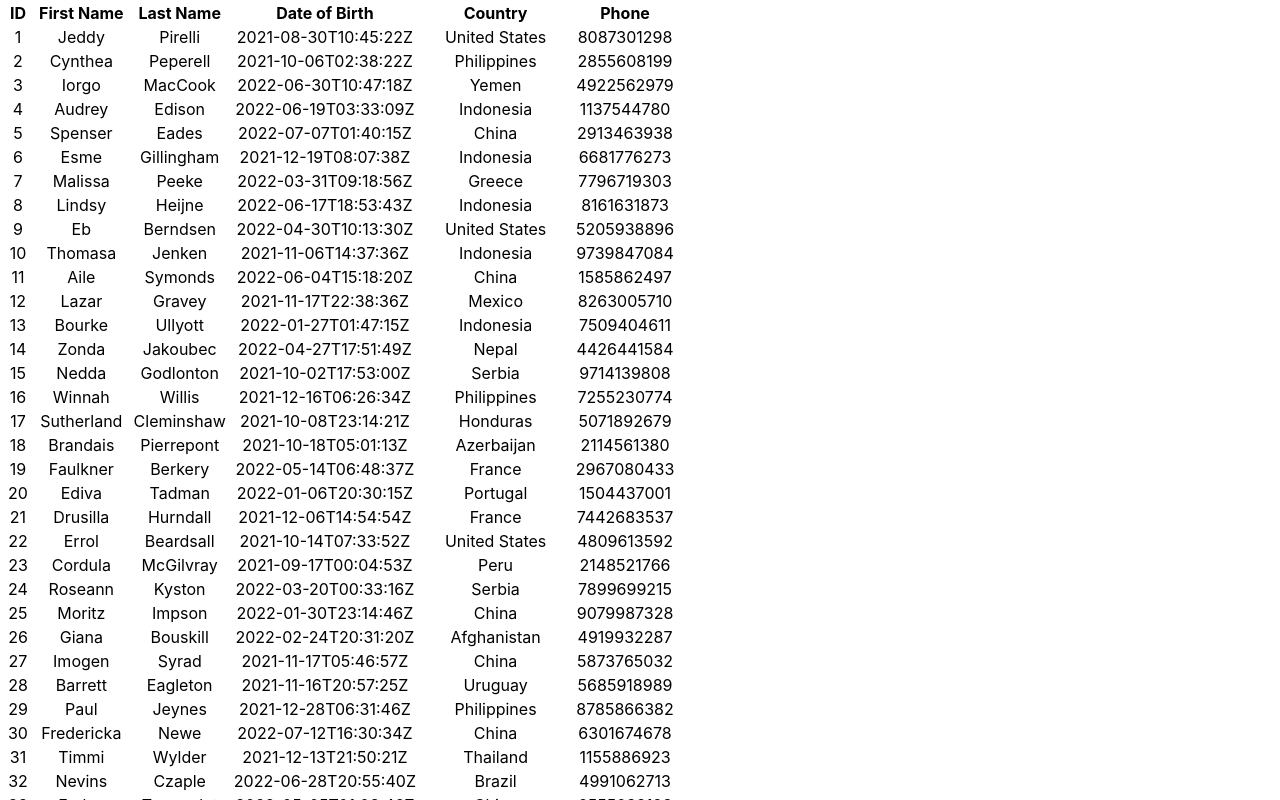
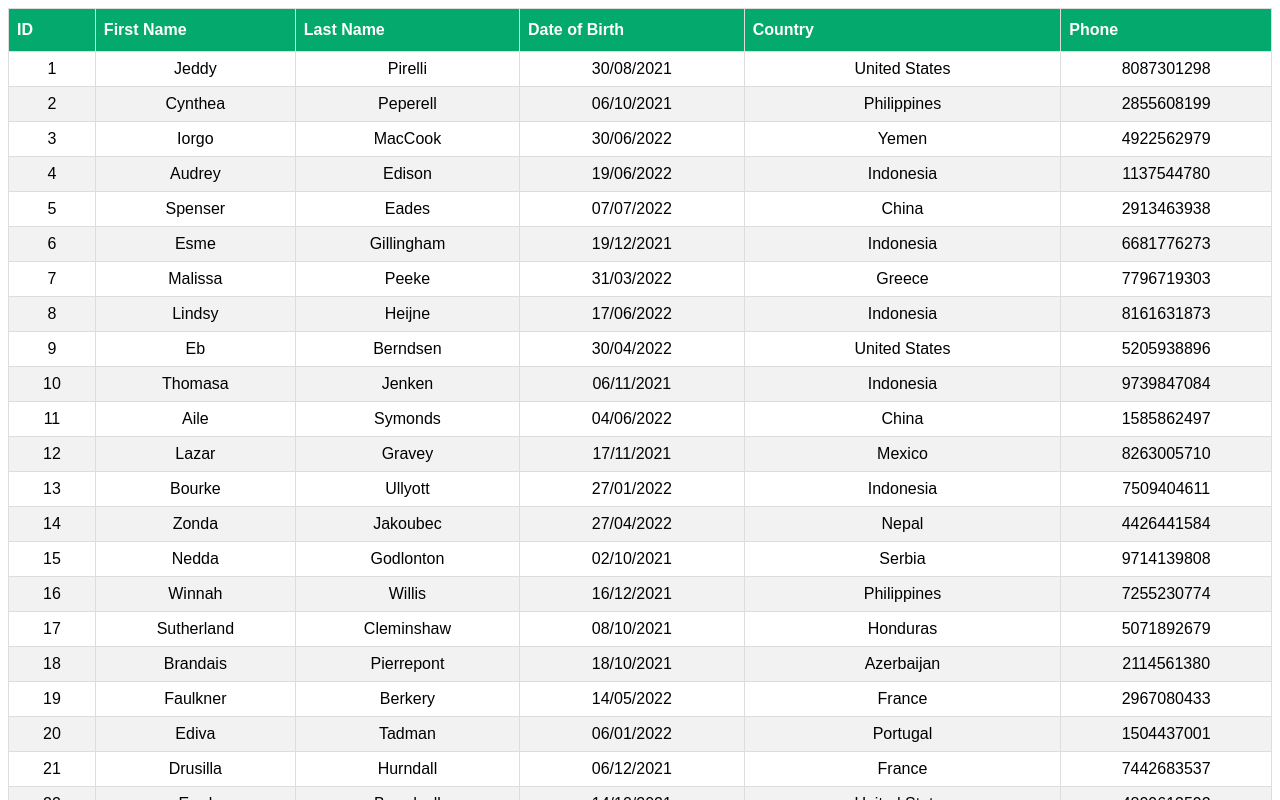
Before and after one commit to Abhimishra2424/react-table, a React (Create React App) app: page / in a window 1280 px wide. Shown: the top 800 px of the page. Built offline with nearby package versions, Linux system fonts and the light colour scheme.

Commit message:
Sorting and Formatting

```diff
--- a/package.json
+++ b/package.json
@@ -6,6 +6,7 @@
     "@testing-library/jest-dom": "^5.16.4",
     "@testing-library/react": "^13.3.0",
     "@testing-library/user-event": "^13.5.0",
+    "date-fns": "^2.28.0",
     "react": "^18.2.0",
     "react-dom": "^18.2.0",
     "react-scripts": "5.0.1",
--- a/src/components/SortingTable.js
+++ b/src/components/SortingTable.js
@@ -24,7 +24,7 @@ export const SortingTable = () => {
   );
 
   return (
-    <table {...getTableProps()}>
+    <table {...getTableProps()} id="customers">
       <thead>
         {headerGroups.map((headerGroup) => (
           <tr {...headerGroup.getHeaderGroupProps()}>
--- a/src/components/columns.js
+++ b/src/components/columns.js
@@ -1,3 +1,5 @@
+import { format } from "date-fns";
+
 export const COLUMNS = [
   {
     Header: "ID",
@@ -18,6 +20,7 @@ export const COLUMNS = [
     Header: "Date of Birth",
     footer: "Date of Birth",
     accessor: "date_of_birth",
+    Cell: (props) => <span>{format(new Date(props.value), "dd/MM/yyyy")}</span>,
   },
   {
     Header: "Country",
--- a/src/index.css
+++ b/src/index.css
@@ -1,13 +1,27 @@
-body {
-  margin: 0;
-  font-family: -apple-system, BlinkMacSystemFont, 'Segoe UI', 'Roboto', 'Oxygen',
-    'Ubuntu', 'Cantarell', 'Fira Sans', 'Droid Sans', 'Helvetica Neue',
-    sans-serif;
-  -webkit-font-smoothing: antialiased;
-  -moz-osx-font-smoothing: grayscale;
+#customers {
+  font-family: Arial, Helvetica, sans-serif;
+  border-collapse: collapse;
+  width: 100%;
 }
 
-code {
-  font-family: source-code-pro, Menlo, Monaco, Consolas, 'Courier New',
-    monospace;
+#customers td,
+#customers th {
+  border: 1px solid #ddd;
+  padding: 8px;
 }
+
+#customers tr:nth-child(even) {
+  background-color: #f2f2f2;
+}
+
+#customers tr:hover {
+  background-color: #ddd;
+}
+
+#customers th {
+  padding-top: 12px;
+  padding-bottom: 12px;
+  text-align: left;
+  background-color: #04aa6d;
+  color: white;
+}
```
Also changed, not shown: 1 other file (tests, documents, lock files or other folders).
